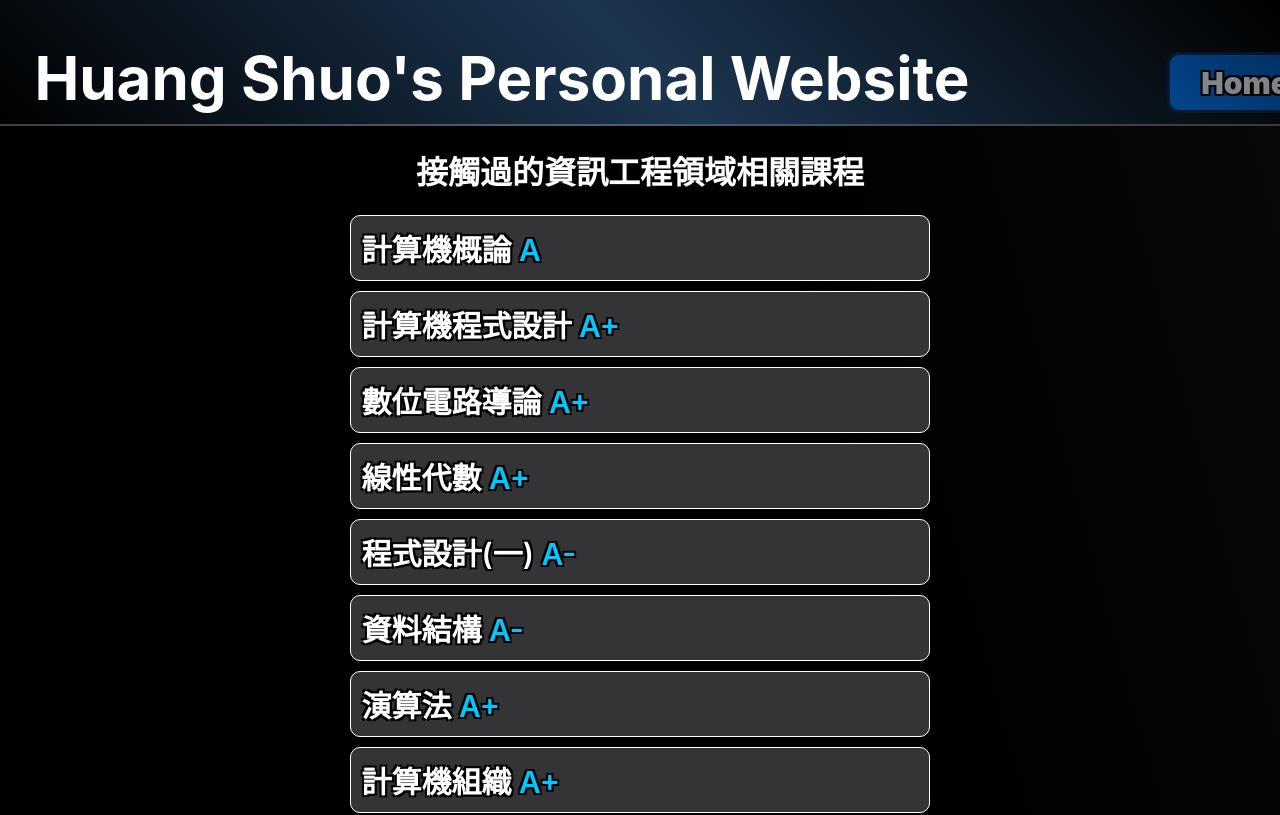
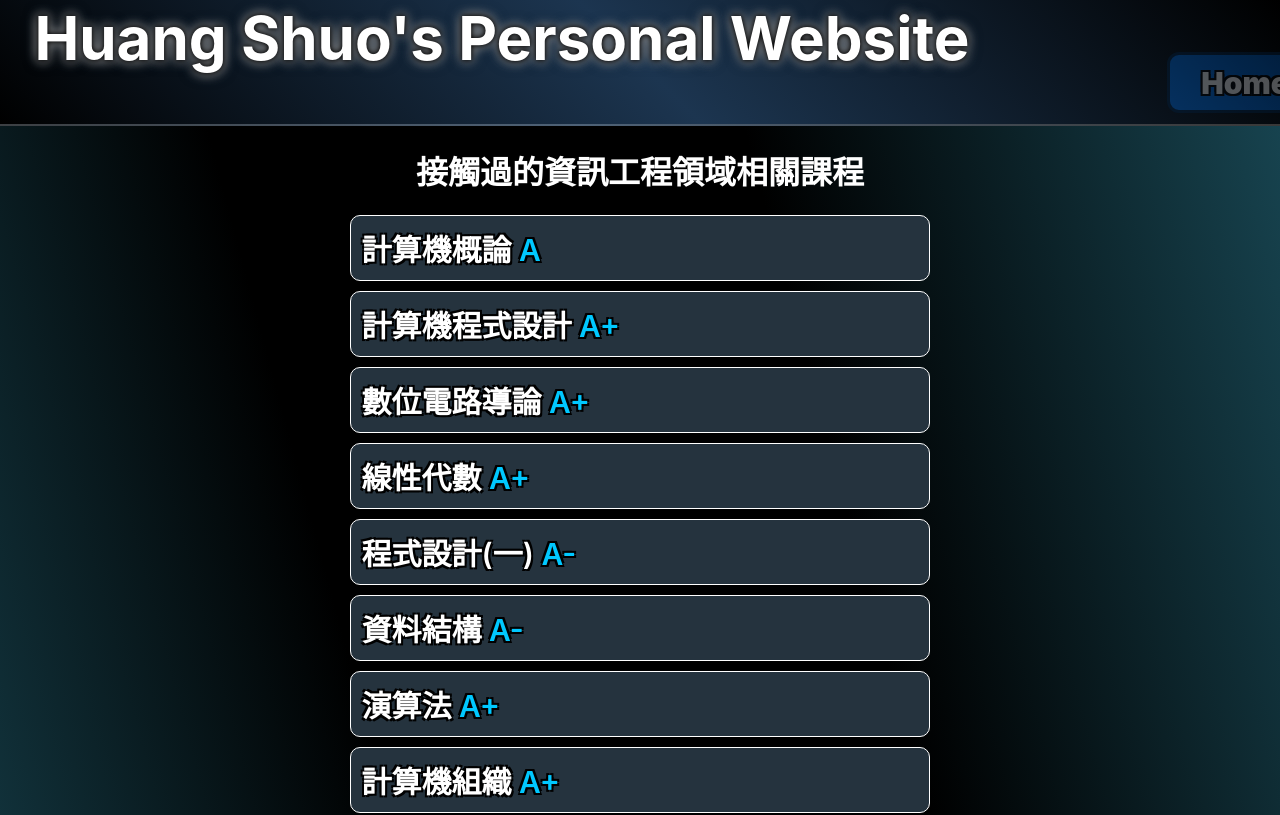
Before and after one commit to F64116045/Personal_Website, a React (Create React App) app: page /course in a window 1280 px wide. Shown: the top 815 px of the page. Built offline with nearby package versions, Linux system fonts and the light colour scheme; no server answers.

Commit message:
Save current progress

```diff
--- a/public/index.html
+++ b/public/index.html
@@ -24,7 +24,7 @@
       work correctly both with client-side routing and a non-root public URL.
       Learn how to configure a non-root public URL by running `npm run build`.
     -->
-    <title>React App</title>
+    <title>Huang Shuo's Personal Website</title>
   </head>
   <body>
     <noscript>You need to enable JavaScript to run this app.</noscript>
--- a/src/App.css
+++ b/src/App.css
@@ -10,7 +10,7 @@ body {
 }
 
 .content{
-  background: linear-gradient(75deg, #000000, #000000, #000000, #080808);
+  background: linear-gradient(75deg, rgb(23, 67, 79), #000000, rgb(0, 0, 0), rgb(23, 67, 79));
 }
 
 
@@ -21,12 +21,14 @@ body {
   height: 100%;
   width: 1000px;
   margin-right: 150px;
+  text-shadow: 0 0 5px #050505, 0 0 8px #000000, 0 0 12px #ffffff, 0 0 15px #1f2831;
 }
+
 
 .head-container{
   display: flex;
   justify-content: center;
-  font-weight: bolder;
+  font-weight: bold;
 }
 
 .welcome{
@@ -67,7 +69,7 @@ body {
     -2px -2px 0 #000, /* 右下 */
     2px -2px 0 #000,  /* 右上 */
     -2px 2px 0 #000;  /* 左下 */
-  opacity: 0.5;
+  opacity: 0.3;
 }
 
 /* 當前頁面按鈕高亮 */
@@ -161,6 +163,8 @@ body {
 
 
 
+
+
 .menu-container {
   display: flex;
   flex-direction: row;
--- a/src/App.js
+++ b/src/App.js
@@ -39,10 +39,10 @@ function AppContent() {
     <div className="app-container" >
       <div className="menu-container">
         <div className="head-container">
-          <h1 className="header">
+          <div className="header">
             <h1 className="headText"></h1>
              Huang Shuo's Personal Website
-          </h1>
+          </div>
         </div>
 
         <nav className="navbar">
--- a/src/pages/Course.css
+++ b/src/pages/Course.css
@@ -12,7 +12,7 @@
     text-align: left;
     margin-bottom: 10px;
     border-radius: 10px;
-    background-color: rgb(52, 51, 53);
+    background-color: rgb(37, 51, 62);
     text-shadow:
       2px 2px 0 #000,  /* 左上 */
       -2px -2px 0 #000, /* 右下 */
--- a/src/pages/Home.css
+++ b/src/pages/Home.css
@@ -149,6 +149,10 @@ p span {
    border-right: 2px solid; /* 光標效果 */
    font-size: 5em;
    width: 13em;
+   text-shadow: 0 0 5px #ffffff, 0 0 8px #9faab5, 0 0 12px #b3bac2, 0 0 15px #82909e;
+   padding:3%;
+   opacity: 1;
+   color:#001e36;
 
    animation: typing 6s steps(13) infinite, caret 1s steps(1) infinite;
    font-weight: bolder;
```
